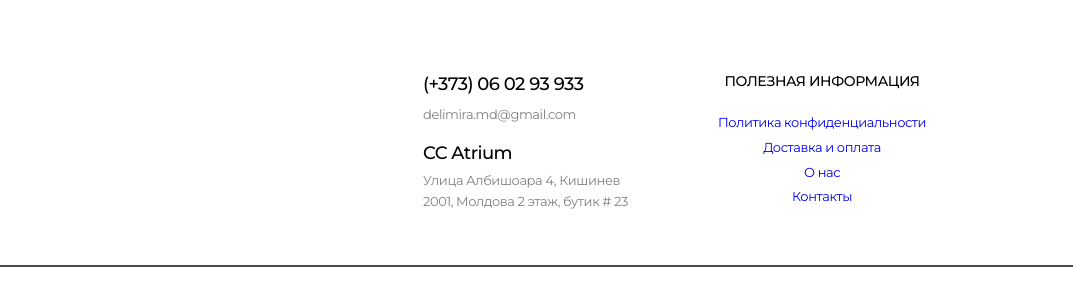
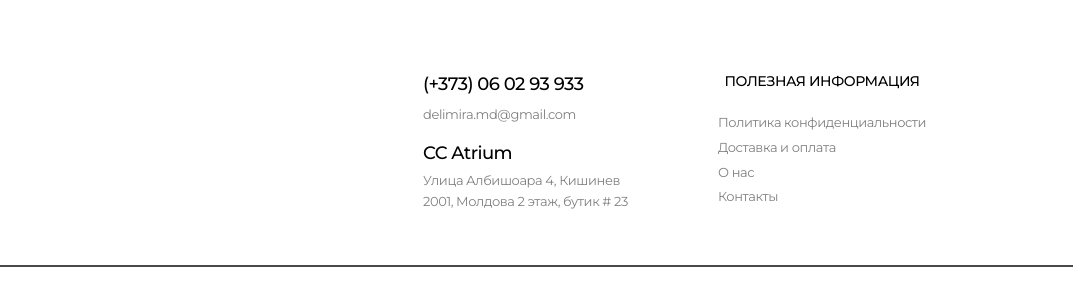
Before and after one commit to Iura-Radulov/delmira-beuty, a website built with Parcel: page src/index.html in a window 1536 px wide. Shown: the part 2984-3283 px from the top of the page, 0-1073 px from the left. Built offline with nearby package versions, Linux system fonts and the light colour scheme; files whose address does not match are found by name.

Commit message:
Update _footer.scss

```diff
--- a/src/sass/_footer.scss
+++ b/src/sass/_footer.scss
@@ -112,6 +112,12 @@
     line-height: 1.9;
     letter-spacing: -0.03em;
     color: #808080;
+    @media screen and (min-width: 1530px) {
+      text-align: start;
+    }
+  }
+  &__list a {
+    color: #808080;
   }
 }
 
```
